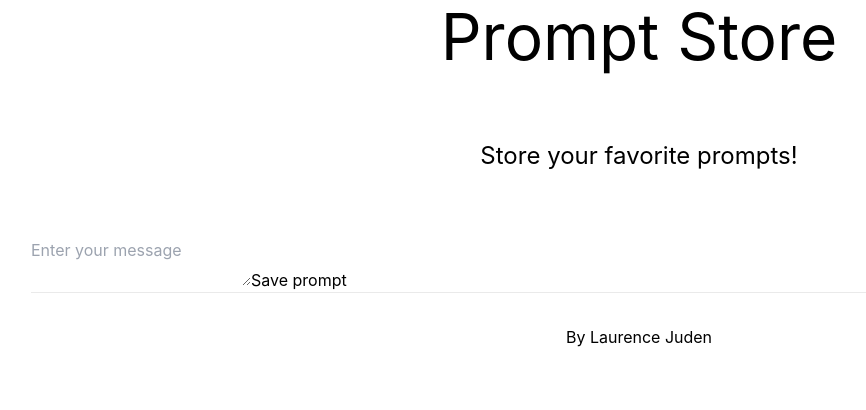
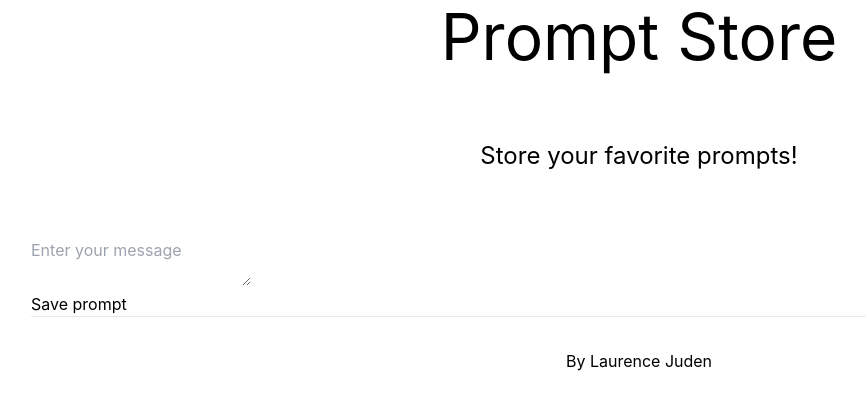
Before and after one commit to EuroWhisper/prompt-store, a Next.js app: page / in a window 1280 px wide. Shown: the top 410 px of the page, without its empty margins (1-867 px from the left). Built offline with nearby package versions, Linux system fonts and the light colour scheme; no server answers; the database is empty.

Commit message:
Improve spacing

```diff
--- a/pages/index.tsx
+++ b/pages/index.tsx
@@ -56,7 +56,9 @@ const Home: NextPage = () => {
 
         <p className={styles.description}>Store your favorite prompts!</p>
         <TextArea onChange={handlePromptChange} />
-        <Button onClick={() => mutate()}>Save prompt</Button>
+        <div className="mt-2">
+          <Button onClick={() => mutate()}>Save prompt</Button>
+        </div>
 
         {data && data.length > 0 && (
           <section className="mt-8">
```
